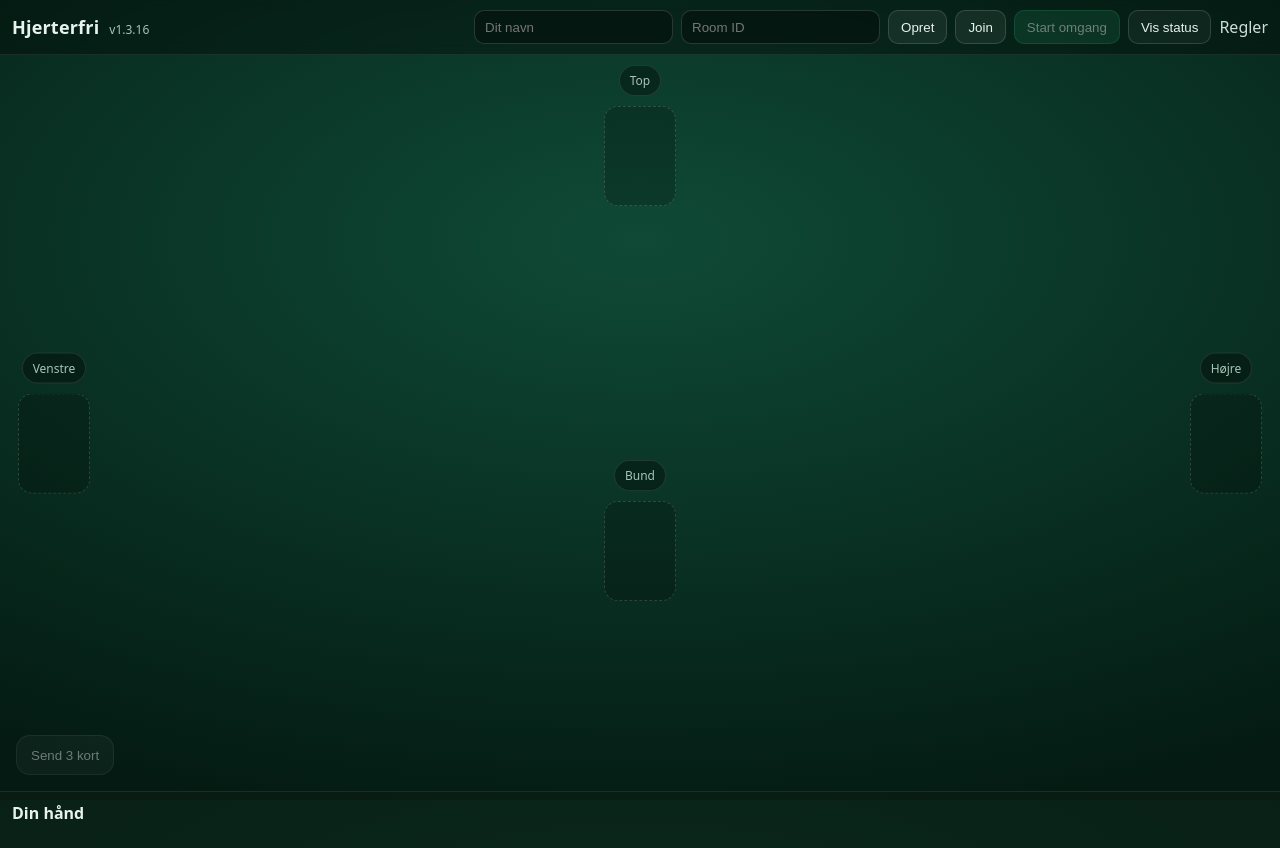
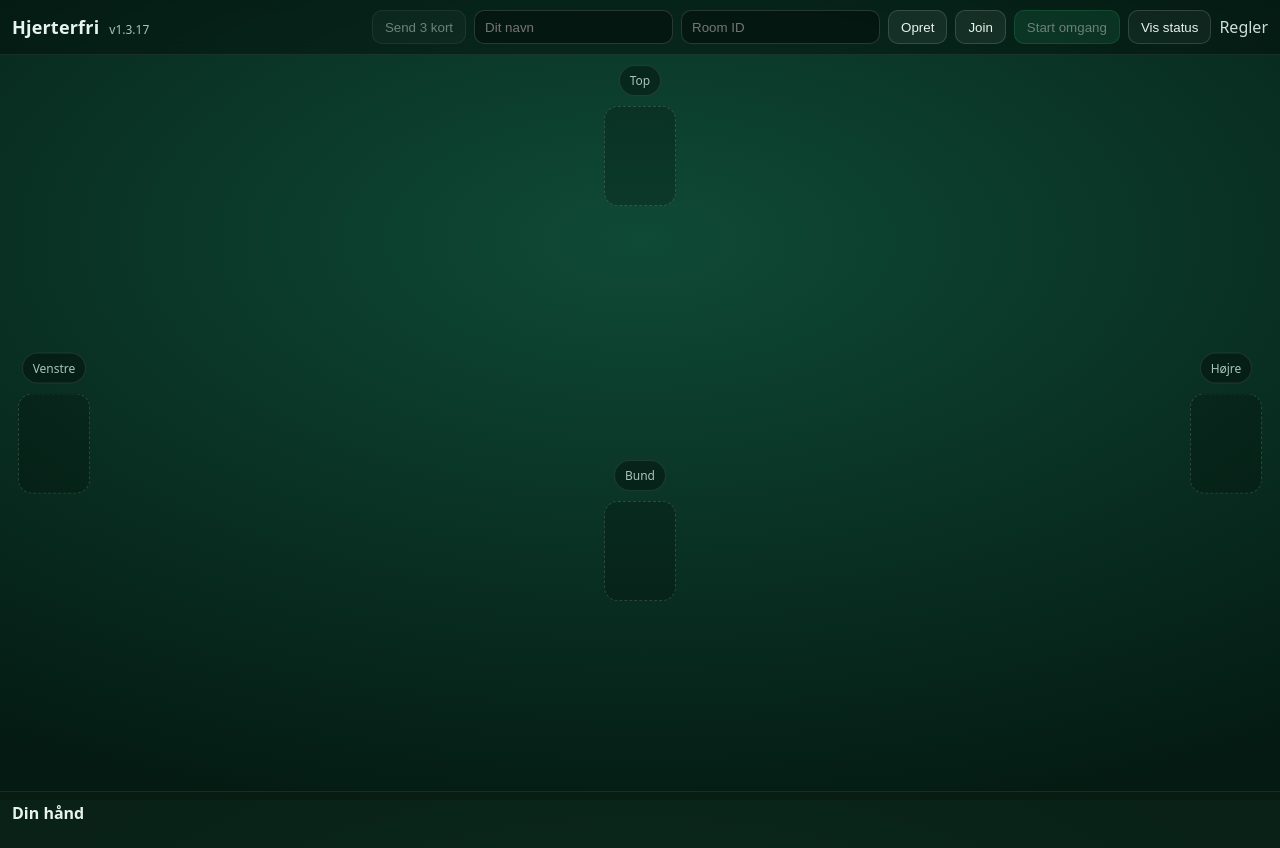
Before and after one commit to 2rd976w26x-hub/Hjerterfri, a website: page public/index.html in a window 1280 px wide. Drawn offline with nearby package versions, Linux system fonts and the light colour scheme; no server answers.

Commit message:
Add files via upload

```diff
--- a/package.json
+++ b/package.json
@@ -1,6 +1,6 @@
 {
   "name": "hjerterfri-online",
-  "version": "1.3.16",
+  "version": "1.3.17",
   "description": "Hjerterfri (Hearts) online browser game - server authoritative",
   "main": "server.js",
   "engines": {
--- a/public/client.js
+++ b/public/client.js
@@ -1,4 +1,4 @@
-/* Hjerterfri Online v1.3.16 - client */
+/* Hjerterfri Online v1.3.17 - client */
 
 const VERSION = '1.3.15';
 
--- a/public/index.html
+++ b/public/index.html
@@ -3,17 +3,18 @@
 <head>
   <meta charset="utf-8" />
   <meta name="viewport" content="width=device-width, initial-scale=1" />
-  <title>Hjerterfri Online v1.3.16</title>
+  <title>Hjerterfri Online v1.3.17</title>
   <link rel="stylesheet" href="styles.css" />
 </head>
 <body class="logHidden">
   <div class="topBar">
     <div class="brand">
       <div class="title">Hjerterfri</div>
-      <div class="ver">v1.3.16</div>
+      <div class="ver">v1.3.17</div>
     </div>
     <div class="roomControls">
-      <input id="nameInput" class="textInput" placeholder="Dit navn" maxlength="18" />
+            <button id="send3Btn" class="btn send3BtnTop" disabled>Send 3 kort</button>
+<input id="nameInput" class="textInput" placeholder="Dit navn" maxlength="18" />
       <input id="roomInput" class="textInput" placeholder="Room ID" maxlength="32" />
       <button id="createBtn" class="btn">Opret</button>
       <button id="joinBtn" class="btn">Join</button>
@@ -61,8 +62,6 @@
         <div class="panelTitle">Kort spillet pr. kulør</div>
         <div class="panelBody" id="suitCountBody"></div>
       </div>
-
-      <button id="send3Btn" class="send3Btn" disabled>Send 3 kort</button>
     </div>
   </div>
 
--- a/public/styles.css
+++ b/public/styles.css
@@ -148,17 +148,15 @@ body{
 .panelBody{font-size:12px; color:var(--muted); display:grid; gap:4px}
 
 .send3Btn{
-  position:absolute;
-  left:16px;
-  bottom:16px;
-  height:40px;
-  padding:0 14px;
-  border-radius:14px;
+  height:34px;
+  padding:0 12px;
+  border-radius:10px;
   border:1px solid rgba(255,255,255,0.14);
-  background: rgba(255,255,255,0.08);
+  background: rgba(255,255,255,0.06);
   color:var(--text);
   cursor:pointer;
 }
+
 .send3Btn:disabled{opacity:0.45; cursor:not-allowed}
 
 .handArea{
@@ -441,3 +439,9 @@ body.logHidden .centerPanel{display:none !important;}
   /* Hand: single-row grid, slightly smaller cards */
   .handCards{ grid-template-columns: repeat(13, minmax(44px, 1fr)) !important; }
 }
+
+
+/* v1.3.17: Send 3 kort button moved to top bar (left of name) */
+.send3BtnTop{
+  white-space:nowrap;
+}
--- a/server.js
+++ b/server.js
@@ -1,5 +1,5 @@
 /*
-  Hjerterfri Online (Hearts) - v1.3.16
+  Hjerterfri Online (Hearts) - v1.3.17
   Tech: Node.js + Express + Socket.IO
   Principle: Server-authoritative validation.
 */
```
Also changed, not shown: public/rules.html (+3 -3 lines), README.md, 1 other file.
